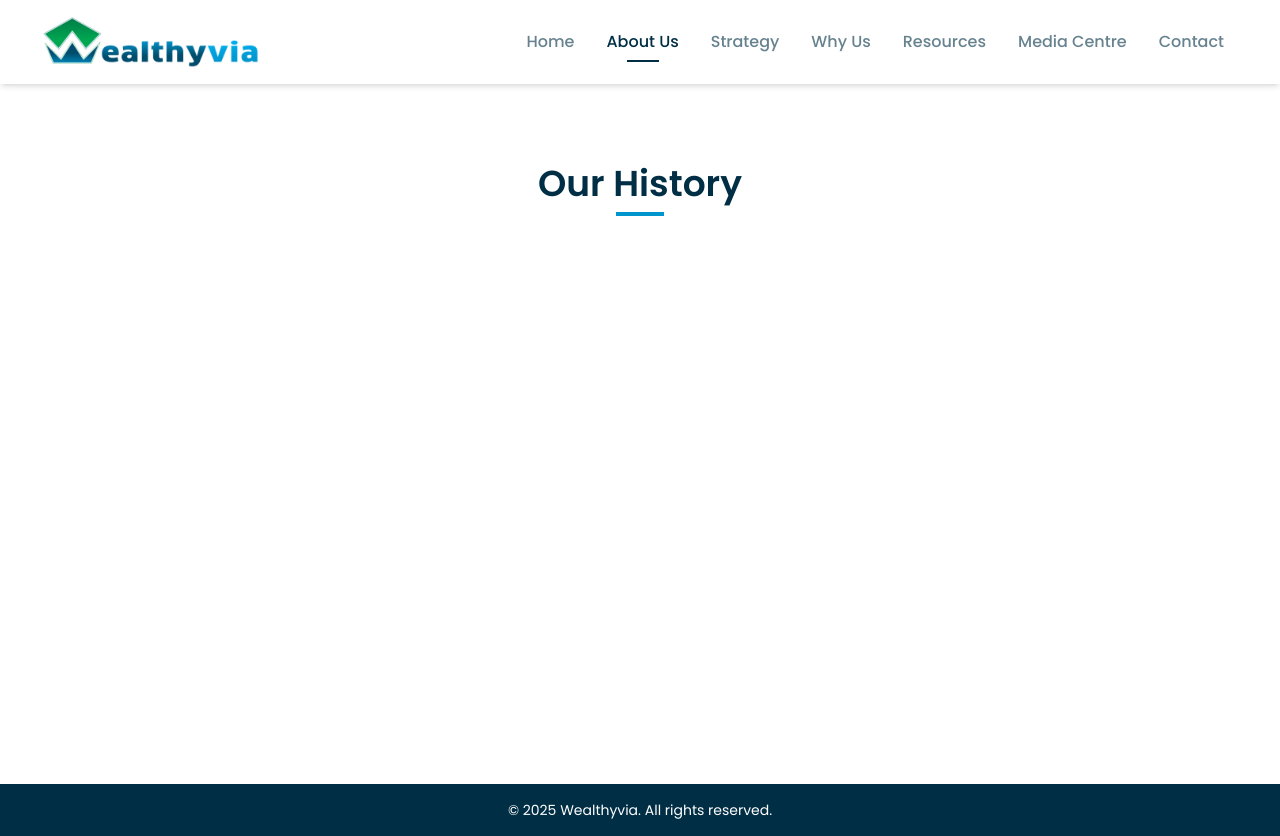
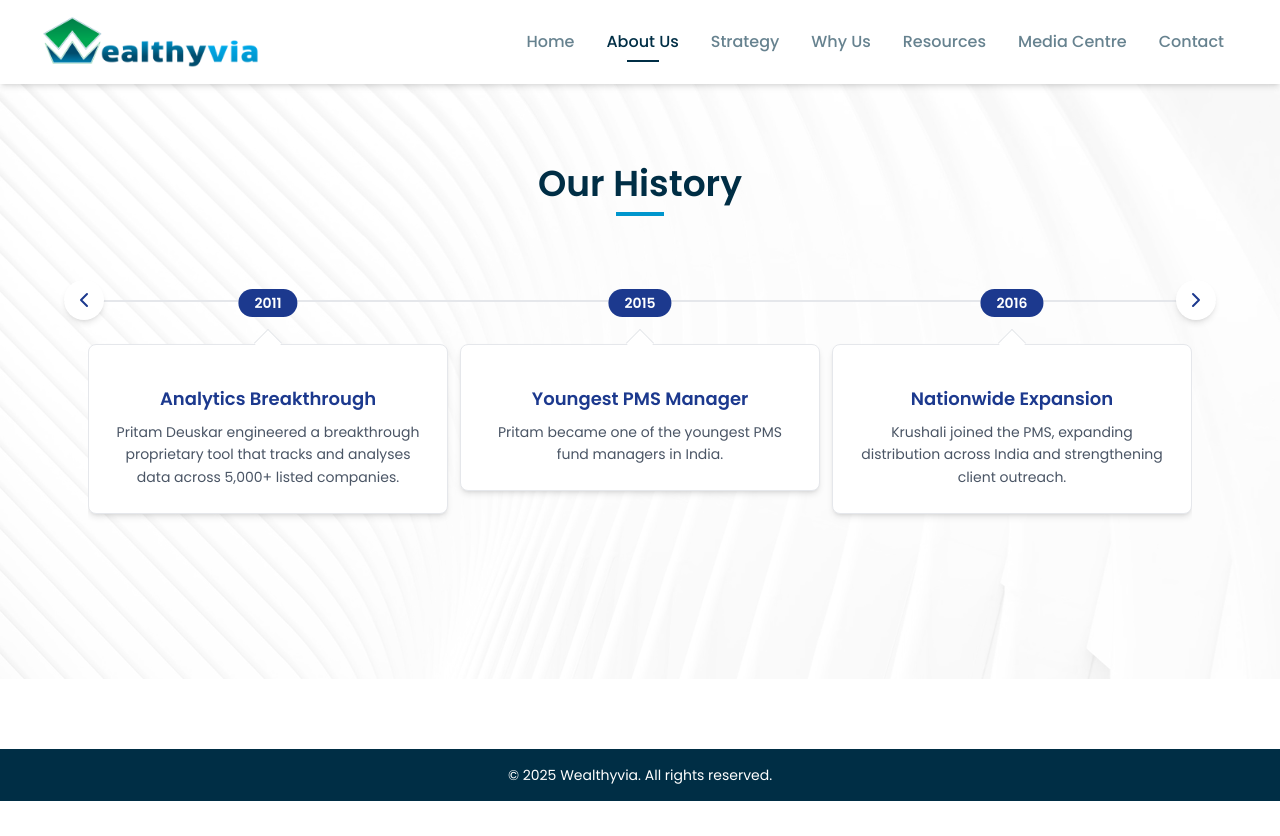
Before and after one commit to harsh4477/welthyvia, a React (Vite) app: page /our-history in a window 1280 px wide. After the commit the page ends 801 px from the top, so only its background shows below. Built offline with nearby package versions, Linux system fonts and the light colour scheme.

Commit message:
14-12-25 changes

```diff
--- a/src/App.tsx
+++ b/src/App.tsx
@@ -62,7 +62,7 @@ function App() {
       )}
       <ScrollToTop />
       <main
-        className={`min-h-[calc(100vh-100px)] ${
+        className={`min-h-[calc(100vh-135px)] ${
           isLoading
             ? "opacity-70"
             : "opacity-100 transition-opacity duration-300"
@@ -81,6 +81,7 @@ function App() {
                   <GovernanceGrid items={governanceItems} />
                 </div>
                 <Strategy />
+                <OurHistory />
                 <WhyUs />
                 <div className="relative py-20 px-4 sm:px-6 lg:px-8">
                   <Heading title="Help & support (FAQ)" className="mb-6 md:mb-16" />
--- a/src/components/GovernanceGrid/GovernanceGrid.tsx
+++ b/src/components/GovernanceGrid/GovernanceGrid.tsx
@@ -34,7 +34,7 @@ const GovernanceGrid: React.FC<GovernanceGridProps> = ({
             key={index}
             className="group relative bg-white p-8 rounded-xl shadow-lg hover:shadow-xl transition-all duration-300 transform hover:-translate-y-1 border border-gray-100 overflow-hidden"
           >
-            <div className="absolute top-0 left-0 w-full h-1 bg-gradient-to-r from-blue-500 to-indigo-600"></div>
+            {/* <div className="absolute top-0 left-0 w-full h-1 bg-gradient-to-r from-blue-500 to-indigo-600"></div> */}
             <div className="relative z-10">
               {/* <div className="w-14 h-14  flex items-center justify-center mb-6  transition-colors duration-300"> */}
                 <IconComponent className="w-10 h-10 text-blue-600 group-hover:scale-110 transition-transform duration-300 mb-6" />
--- a/src/components/HeroSection/HeroSection.tsx
+++ b/src/components/HeroSection/HeroSection.tsx
@@ -16,7 +16,7 @@ const HeroSection = () => {
           Crafting Legacy Together
         </h1>
         <p className="text-base md:text-lg mb-8 text-center">
-          At Wealthyvia, we combine traditional investment wisdom with future-ready technology to deliver sustained, transformative growth.
+          At Wealthyvia, we combine traditional investment wisdom with future ready technology to deliver sustained, transformative growth.
         </p>
       </div>
     </div>
--- /dev/null
+++ b/src/components/HistoryTimeline/HistoryTimeline.tsx
@@ -0,0 +1,159 @@
+import React, { useRef } from "react";
+import { ChevronLeft, ChevronRight } from "lucide-react";
+
+const HistoryTimeline = () => {
+  const scrollContainer = useRef<HTMLDivElement>(null);
+
+  const scroll = (direction: "left" | "right") => {
+    if (!scrollContainer.current) return;
+    const cardWidth = window.innerWidth < 768 ? 280 : 320; // Narrower cards on mobile
+    const scrollAmount = window.innerWidth < 768 ? cardWidth * 0.9 : cardWidth;
+    scrollContainer.current.scrollBy({
+      left: direction === "left" ? -scrollAmount : scrollAmount,
+      behavior: "smooth",
+    });
+  };
+  const timelineData = [
+    {
+      year: "2011",
+      title: "Analytics Breakthrough",
+      description:
+        "Pritam Deuskar engineered a breakthrough proprietary tool that tracks and analyses data across 5,000+ listed companies.",
+    },
+    {
+      year: "2015",
+      title: "Youngest PMS Manager",
+      description:
+        "Pritam became one of the youngest PMS fund managers in India.",
+    },
+    {
+      year: "2016",
+      title: "Nationwide Expansion",
+      description:
+        "Krushali joined the PMS, expanding distribution across India and strengthening client outreach.",
+    },
+    {
+      year: "2017",
+      title: "2nd Best Fund Manager in India",
+      description:
+        "Pritam was recognized as the 2nd Best Performing Fund Manager in India",
+    },
+    {
+      year: "2020",
+      title: "Lowest Drawdown Recognition During COVID",
+      description:
+        "During the COVID market turmoil, Pritam received recognition for achieving one of the lowest drawdowns among PMS strategies.",
+    },
+    {
+      year: "2021",
+      title: "Top 3 PMS Performer for 9 Months",
+      description:
+        "Their PMS ranked in the Top 3 performers for nine consecutive months.",
+    },
+    {
+      year: "2022",
+      title: "Best Performer Award",
+      description:
+        "Their PMS received the Best Performer Award at the PMS & AIF Bazaar Forum in India.",
+    },
+    {
+      year: "2023",
+      title: "Wealthyvia Establishment",
+      description:
+        "Wealthyvia Ventures LLP was established to scale globally, onboarding reputed institutional clients, family offices, and UHNI investors from India and overseas.",
+    },
+    {
+      year: "2024",
+      title: "Monaco Forum Panelist Invite",
+      description:
+        "Wealthyvia was invited to join the panel at a prestigious Monaco Forum, marking its growing global presence.",
+    },
+    {
+      year: "2025",
+      title: "AIF Cat III License",
+      description:
+        "Wealthyvia recieved the SEBI-registered AIF Category III license, enabling access for multinational investors and expanding its alternative investment capabilities.",
+    },
+  ];
+
+  return (
+    <div className="w-full relative p-4 md:p-6 relative before:content-[''] before:absolute before:top-6 md:before:top-9 before:left-0 before:w-full before:h-0.5 before:bg-gray-200">
+      {/* Left Navigation Button - Hidden on mobile, shown on md and up */}
+      <button
+        onClick={() => scroll("left")}
+        className="hidden md:flex absolute left-0 top-4 z-10 w-8 h-8 md:w-10 md:h-10 bg-white rounded-full shadow-md items-center justify-center hover:bg-gray-100 active:bg-gray-200 transition-colors duration-200 cursor-pointer"
+        aria-label="Previous items"
+      >
+        <ChevronLeft className="w-5 h-5 md:w-6 md:h-6 text-blue-900" />
+      </button>
+
+      {/* Timeline Container */}
+      <div
+        ref={scrollContainer}
+        className="flex items-start gap-3 overflow-x-auto snap-x snap-mandatory scrollbar-hide pt-14 pb-2.5"
+        style={{
+          scrollbarWidth: "none",
+          msOverflowStyle: "none",
+          WebkitOverflowScrolling: "touch",
+          scrollSnapType: "x mandatory",
+        }}
+      >
+        {timelineData.map((item, index) => (
+          <div
+            key={index}
+            className="snap-center shrink-0 w-[calc(100vw-3rem)] sm:w-[320px] md:w-[360px] bg-white rounded-lg shadow-md hover:shadow-lg transition-all duration-300 flex flex-col items-center text-center relative border border-gray-200"
+          >
+            <div className="absolute -top-14 left-1/2 transform -translate-x-1/2 bg-blue-900 text-white px-3 py-0.5 sm:px-4 sm:py-1 rounded-full text-xs sm:text-sm font-semibold whitespace-nowrap ">
+              {item.year}
+            </div>
+            <div className="absolute -top-3 left-1/2 -translate-x-1/2 w-5 h-5 bg-white rotate-45 z-0 border-t border-l border-gray-200"></div>
+            <div className="p-6 w-full mt-2">
+              {/* <div className="w-16 h-16 sm:w-20 sm:h-20 md:w-24 md:h-24 mb-3 sm:mb-4 bg-gray-100 rounded-lg flex items-center justify-center text-gray-500 text-xs p-2">
+                {item.logo}
+              </div> */}
+              <div className="mt-1 sm:mt-2 w-full">
+                <h3 className="text-base sm:text-lg font-semibold text-blue-900 mb-1 sm:mb-2">
+                  {item.title}
+                </h3>
+                <p className="text-xs sm:text-sm text-gray-600 leading-relaxed">
+                  {item.description}
+                </p>
+              </div>
+            </div>
+          </div>
+        ))}
+      </div>
+
+      {/* Right Navigation Button - Hidden on mobile, shown on md and up */}
+      <button
+        onClick={() => scroll("right")}
+        className="hidden md:flex absolute right-0 top-4 z-10 w-8 h-8 md:w-10 md:h-10 bg-white rounded-full shadow-md items-center justify-center hover:bg-gray-100 active:bg-gray-200 transition-colors duration-200 cursor-pointer"
+        aria-label="Next items"
+      >
+        <ChevronRight className="w-5 h-5 md:w-6 md:h-6 text-blue-900" />
+      </button>
+
+      {/* Mobile Navigation Dots */}
+      {/* <div className="flex justify-center mt-8 mb-4 space-x-3 md:hidden">
+        {timelineData.map((_, index) => (
+          <button
+            key={index}
+            onClick={() => {
+              if (scrollContainer.current) {
+                const cardWidth = 280; // Same as card width on mobile
+                scrollContainer.current.scrollTo({
+                  left: index * (cardWidth + 16), // 16px for gap
+                  behavior: "smooth",
+                });
+              }
+            }}
+            className="w-2 h-2 rounded-full bg-gray-300 hover:bg-blue-600 transition-colors"
+            aria-label={`Go to item ${index + 1}`}
+          />
+        ))}
+      </div> */}
+    </div>
+  );
+};
+
+export default HistoryTimeline;
--- a/src/pages/Founders/Founders.tsx
+++ b/src/pages/Founders/Founders.tsx
@@ -4,7 +4,7 @@ const Founders = () => {
   const founders = [
     {
       name: "Krushali Jagiwala",
-      role: "Co-Founder and CEO, Wealthyvia Ventures",
+      role: "CEO and Co-Founder, Wealthyvia Ventures",
       experience:
         "8+ years of fundraising experience from UHNIs, FPIs/FIIs, and Family Offices in India and abroad",
       bio: [
@@ -21,7 +21,7 @@ const Founders = () => {
     },
     {
       name: "Pritam Deuskar",
-      role: "Founder and CIO, Wealthyvia Ventures",
+      role: "CIO and Founder, Wealthyvia Ventures",
       experience:
         "12+ years of experience in institutional research and business analysis",
       bio: [
--- a/src/pages/OurHistory/OurHistory.tsx
+++ b/src/pages/OurHistory/OurHistory.tsx
@@ -1,4 +1,5 @@
 import Heading from '../../components/Heading/Heading';
+import HistoryTimeline from '../../components/HistoryTimeline/HistoryTimeline';
 
 const OurHistory = () => {
   // const historyItems = [
@@ -29,14 +30,21 @@ const OurHistory = () => {
   // ];
 
   return (
-    <div className=" pt-24 pb-10 md:py-20 px-4 sm:px-6 lg:px-8">
+    <div className=" pt-24 pb-10 md:py-20 px-4 sm:px-6 lg:px-8 relative h-[calc(100dvh-52px)] md:h-auto">
+      <div className="absolute inset-0 z-0 opacity-10 pointer-events-none h-full">
+        <img
+          src="/images/who-we-are-bg.jpg"
+          alt="who-we-are-bg"
+          className="w-full h-full object-cover"
+        />
+      </div>
       <div className="max-w-6xl mx-auto">
        <Heading
             title="Our History"
             className="mb-10"
           />
 
-
+        <HistoryTimeline/>
       </div>
     </div>
   );
```
Also changed, not shown: index.html (+8 -5 lines), src/pages/ContactUs/ContactUs.tsx (+4 -4 lines), src/pages/Strategy/Strategy.tsx (+7 -7 lines), src/pages/WhoWeAre/WhoWeAre.tsx (+22 -8 lines), src/pages/WhyUs/WhyUs.tsx (+9 -9 lines), 1 other file (tests, documents, lock files or other folders).
